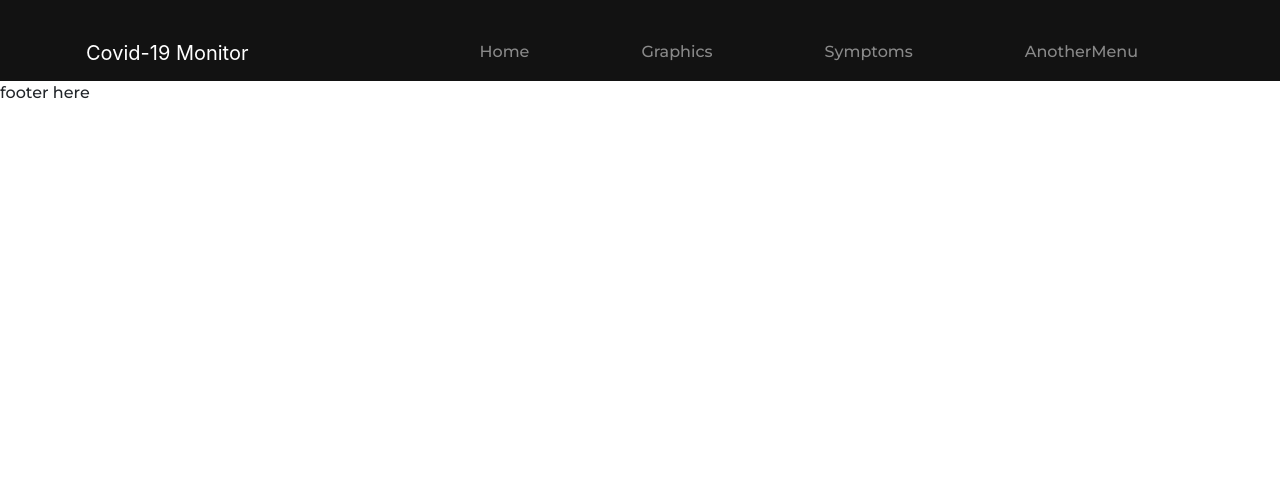
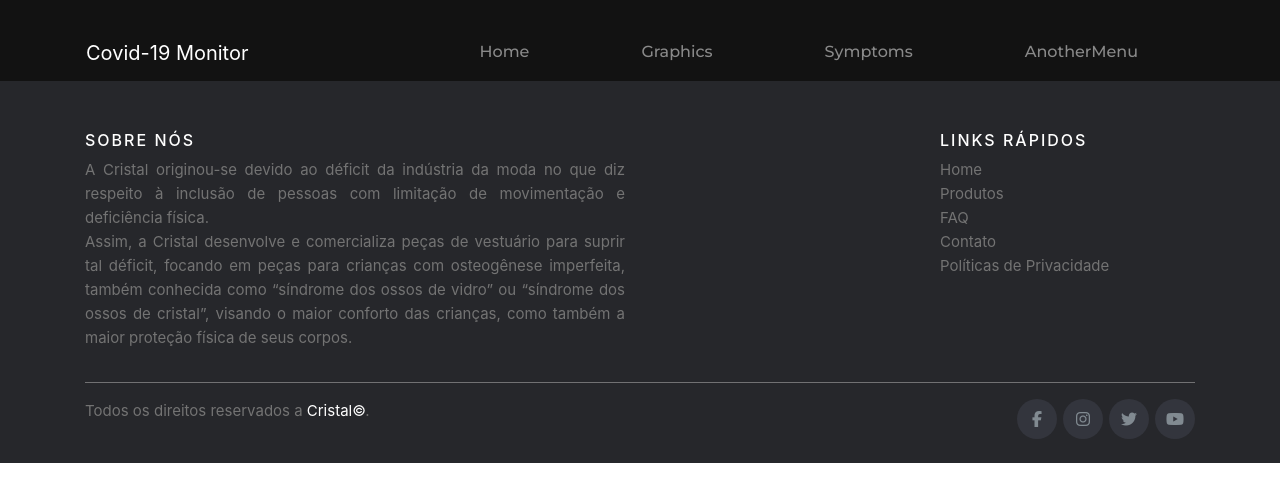
Before and after one commit to gabriellimma/NasaSpaceAppsDevlopmentArea-100.py, an Angular app in the folder frontend/: page / in a window 1280 px wide. Shown: the top 502 px of the page. Built offline with nearby package versions, Linux system fonts and the light colour scheme.

Commit message:
Implementando footer

```diff
--- a/frontend/src/app/components/template/footer/footer.component.css
+++ b/frontend/src/app/components/template/footer/footer.component.css
@@ -1,22 +1,169 @@
-*{
-    font-family: 'Montserrat', sans-serif;
+.site-footer {
+  background-color:#26272b;
+  padding:45px 0 20px;
+  font-size:15px;
+  line-height:24px;
+  color:#737373;
 }
 
-ul {
-    list-style-type: none;
-    text-decoration: none;
+.site-footer hr {
+  border-top-color:#bbb;
+  opacity:0.5
 }
 
-ul li a{
-    border-bottom: 1px solid rgb(255, 255, 255);
-    color: rgba(255,255,255,.75);
-}
-ul li a:hover {
-    color: white;
-    border-bottom: 1px solid #ff062a;
-    transition: .2s;
+.site-footer hr.small {
+  margin:20px 0
 }
 
-.fbg-color{
-    background-color: #121212;
+.site-footer h6 {
+  color:#fff;
+  font-size:16px;
+  text-transform:uppercase;
+  margin-top:5px;
+  letter-spacing:2px
 }
+
+.site-footer a {
+  color:#ffffff;
+}
+
+.site-footer a:hover {
+  color: #14b9bc;
+  text-decoration:none;
+}
+
+.footer-links {
+  padding-left:0;
+  list-style:none
+}
+
+.footer-links li {
+  display:block
+}
+
+.footer-links a {
+  color:#737373
+}
+
+.footer-links a:active,.footer-links a:focus,.footer-links a:hover {
+  color:#14b9bc;
+  text-decoration:none;
+}
+
+.footer-links.inline li {
+  display:inline-block
+}
+
+.site-footer .social-icons {
+  text-align:right
+}
+
+.site-footer .social-icons a {
+  width:40px;
+  height:40px;
+  line-height:40px;
+  margin-left:6px;
+  margin-right:0;
+  border-radius:100%;
+  background-color:#33353d
+}
+
+.copyright-text {
+  margin:0;
+}
+
+
+.social-icons {
+  padding-left:0;
+  margin-bottom:0;
+  list-style:none
+}
+
+.social-icons li {
+  display:inline-block;
+  margin-bottom:4px
+}
+
+.social-icons li.title {
+  margin-right:15px;
+  text-transform:uppercase;
+  color:#96a2b2;
+  font-weight:700;
+  font-size:13px
+}
+
+.social-icons a {
+  background-color:#eceeef;
+  color:#818a91;
+  font-size:16px;
+  display:inline-block;
+  line-height:44px;
+  width:44px;
+  height:44px;
+  text-align:center;
+  margin-right:8px;
+  border-radius:100%;
+  -webkit-transition:all .2s linear;
+  -o-transition:all .2s linear;
+  transition:all .2s linear;
+}
+
+.social-icons a:active,.social-icons a:focus,.social-icons a:hover {
+  color:#fff;
+  background-color:#29aafe;
+}
+
+.social-icons.size-sm a {
+  line-height:34px;
+  height:34px;
+  width:34px;
+  font-size:14px
+}
+
+.social-icons a.facebook:hover {
+  background: #00c6ff;
+  background: linear-gradient(to top, #0072ff, #00c6ff);
+}
+
+.social-icons a.instagram:hover {
+  background: #f09433;
+  background: linear-gradient(180deg, #f09433 0%, #e6683c 25%, #dc2743 50%, #cc2366 75%, #bc1888 100%);
+}
+
+.social-icons a.twitter:hover {
+  background: #24C6DC;
+  background: linear-gradient(to top, #514A9D, #24C6DC);
+}
+
+.social-icons a.youtube:hover {
+  background: #e52d27;
+  background: linear-gradient(to top, #b31217, #e52d27);
+}
+
+
+@media (max-width:767px) {
+  .social-icons li.title
+  {
+    display:block;
+    margin-right:0;
+    font-weight:600
+  }
+}
+
+@media (max-width:991px) {
+  .site-footer [class^=col-]
+  {
+    margin-bottom:30px
+  }
+}
+
+@media (max-width:767px) {
+  .site-footer
+  {
+    padding-bottom:0
+  }
+  .site-footer .copyright-text,.site-footer .social-icons
+  {
+    text-align:center
+  }
+}
--- a/frontend/src/app/components/template/footer/footer.component.html
+++ b/frontend/src/app/components/template/footer/footer.component.html
@@ -1,3 +1,48 @@
-<footer>
-    <p>footer here</p>
+ <!-- Site footer -->
+ <footer class="site-footer">
+  <div class="container">
+    <div class="row">
+      <div class="col-sm-12 col-md-6">
+        <h6>Sobre nós</h6>
+        <p class="text-justify">A Cristal originou-se devido ao déficit da indústria da moda no que diz respeito à inclusão de pessoas com limitação de movimentação e deficiência física.
+          <br>
+          Assim, a Cristal desenvolve e comercializa peças de vestuário para suprir tal déficit, focando em peças para crianças com osteogênese imperfeita, também conhecida como “síndrome dos ossos de vidro” ou “síndrome dos ossos de cristal”, visando o maior conforto das crianças, como também a maior proteção física de seus corpos.</p>
+      </div>
+
+      <div class="col-xs-6 col-md-3">
+      </div>
+
+      <div class="col-xs-6 col-md-3">
+        <h6>Links Rápidos</h6>
+        <ul class="footer-links">
+          <li><a routerLink="/home">Home</a></li>
+          <li><a routerLink="/produtos">Produtos</a></li>
+          <li><a routerLink="/faq">FAQ</a></li>
+          <li><a routerLink="/contato">Contato</a></li>
+          <li><a routerLink="/politica-de-privacidade">Políticas de Privacidade</a></li>
+        </ul>
+      </div>
+    </div>
+
+    <hr>
+
+  </div>
+  <div class="container">
+    <div class="row">
+      <div class="col-md-8 col-sm-6 col-xs-12">
+        <p class="copyright-text"> Todos os direitos reservados a
+     <a class="cristal-copy" href="#">Cristal&copy;</a>.
+        </p>
+      </div>
+
+      <div class="col-md-4 col-sm-6 col-xs-12">
+        <ul class="social-icons">
+          <li><a class="facebook" href="#"><i class="fa fa-facebook"></i></a></li>
+          <li><a class="instagram" href="#" target="_blank" ><i class="fab fa-instagram"></i></a></li>
+          <li><a class="twitter" href="#"><i class="fa fa-twitter"></i></a></li>
+          <li><a class="youtube" href="#" target="_blank"><i class="fab fa-youtube"></i></a></li>
+        </ul>
+      </div>
+    </div>
+  </div>
 </footer>
--- a/frontend/src/index.html
+++ b/frontend/src/index.html
@@ -6,6 +6,7 @@
   <base href="/">
   <meta name="viewport" content="width=device-width, initial-scale=1">
   <link rel="icon" type="image/x-icon" href="favicon.ico">
+  <script src="https://kit.fontawesome.com/6feb6d3e9b.js" crossorigin="anonymous"></script>
   <link rel="stylesheet" href="https://stackpath.bootstrapcdn.com/bootstrap/4.5.0/css/bootstrap.min.css" integrity="sha384-9aIt2nRpC12Uk9gS9baDl411NQApFmC26EwAOH8WgZl5MYYxFfc+NcPb1dKGj7Sk" crossorigin="anonymous">
   <link href="https://fonts.googleapis.com/css2?family=Montserrat:wght@500;700;800&display=swap" rel="stylesheet">
 
```
